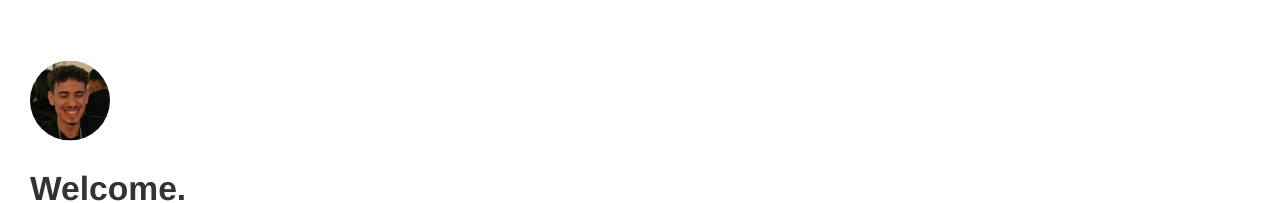
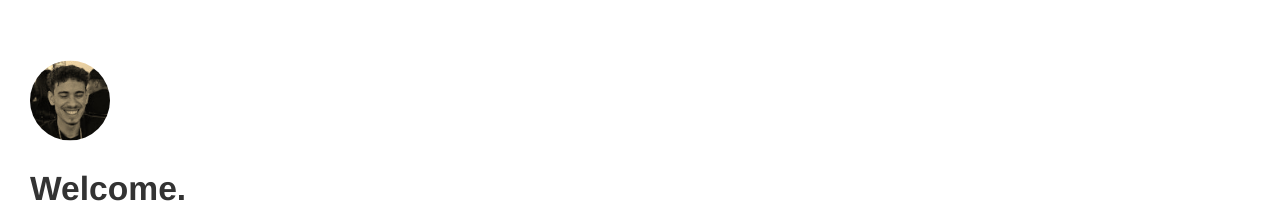
Before and after one commit to lzeunfa/Landing-Page-b-sica, a plain HTML site: page index.html in a window 1280 px wide. Shown: the part 217-420 px from the top of the page. Drawn offline with Linux system fonts and the light colour scheme.

Commit message:
editei a foto

```diff
--- a/index.html
+++ b/index.html
@@ -10,7 +10,7 @@
 <body>
     <div id="pt1">
         <div id="pt1cnt">
-            <img src="img/perfil2.jpeg" alt="foto perfil" width="80px">
+            <img src="img/fotoperfil3.jpg" alt="foto perfil" width="80px">
             <h1>Welcome.</h1>
             <p>Step into the world of the extraordinary, where every pixel pulses with life. This isn’t your average landing page. It’s a gateway to something much more.</p>
             <input class="txt" type="email" name="email" id="iemail" placeholder="name@email.com" autocomplete="off">
```
Also changed, not shown: img/fotoperfil3.jpg (added).
